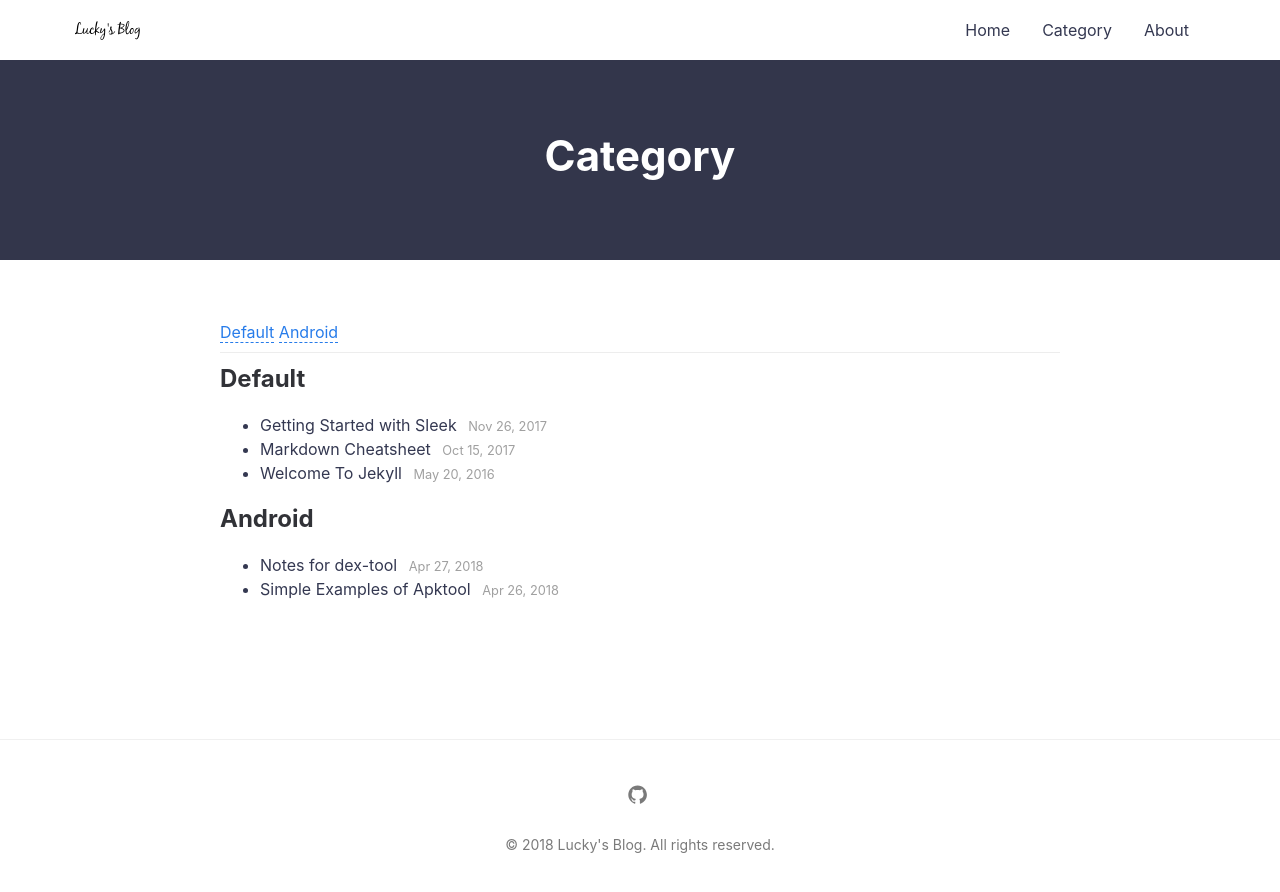
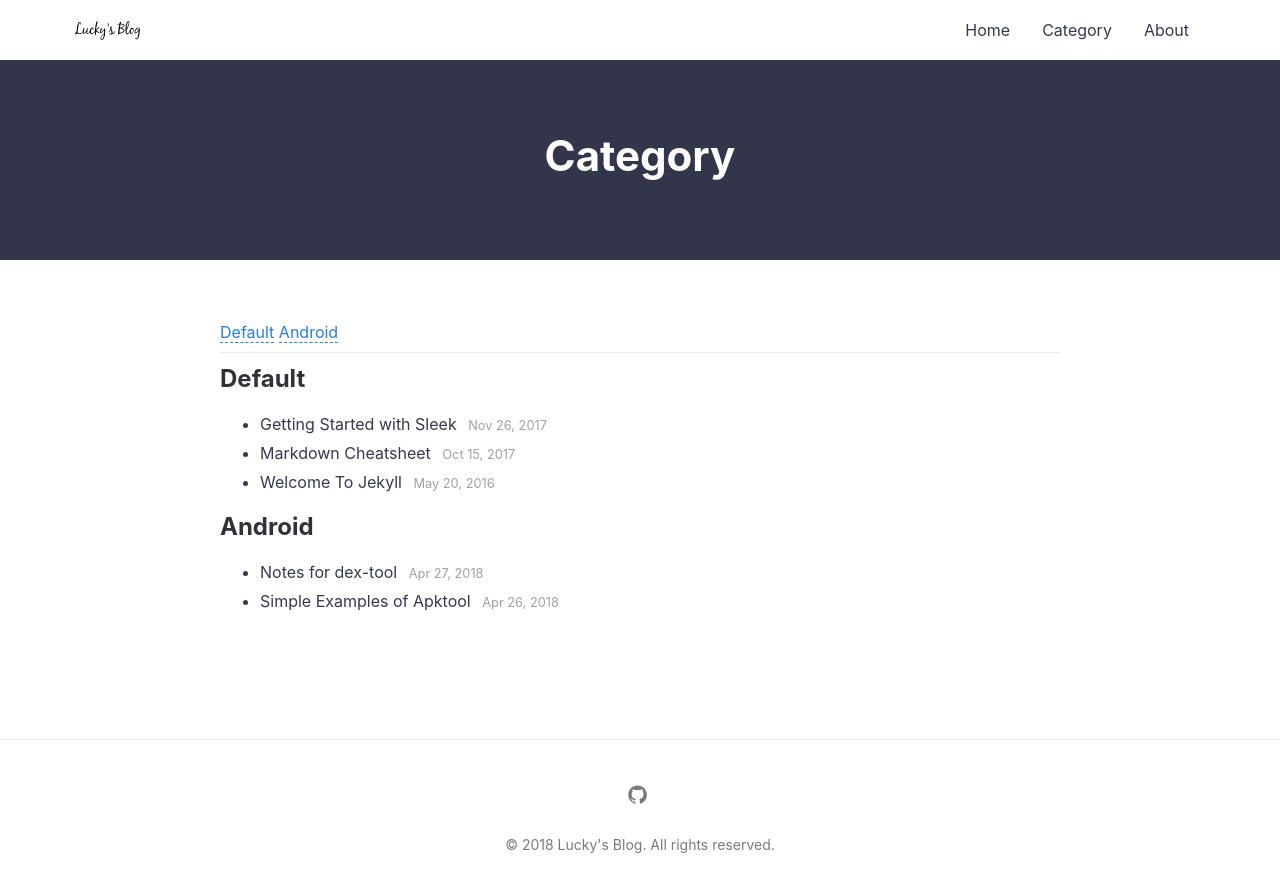
Before and after one commit to luckylz2git/luckylz2git.github.io, a Jekyll site: the page built from category.md, in a window 1280 px wide. Shown: the top 892 px of the page. Built offline with Jekyll 4.4.1, drawn with Linux system fonts in a browser that asks for light colours.

Commit message:
category

```diff
--- a/category.md
+++ b/category.md
@@ -14,10 +14,10 @@ permalink: /category/
   <div class="tags-expo-section">
     {% for tag in site.categories %}
     <h2 id="{{ tag[0] | slugify }}">{{ tag[0] }}</h2>
-    <ul class="tags-expo-posts">
+    <ul style="margin-top:15px;margin-bottom:15px;">
       {% for post in tag[1] %}
       <a style="color:#343851;" href="{{ site.baseurl }}{{ post.url }}">
-      <li>
+      <li style="margin-top:5px;margin-bottom:5px;">
         <div>
           {{ post.title }}
           {% assign date_format = site.sleek.date_format | default: "%b %-d, %Y" %}
```
